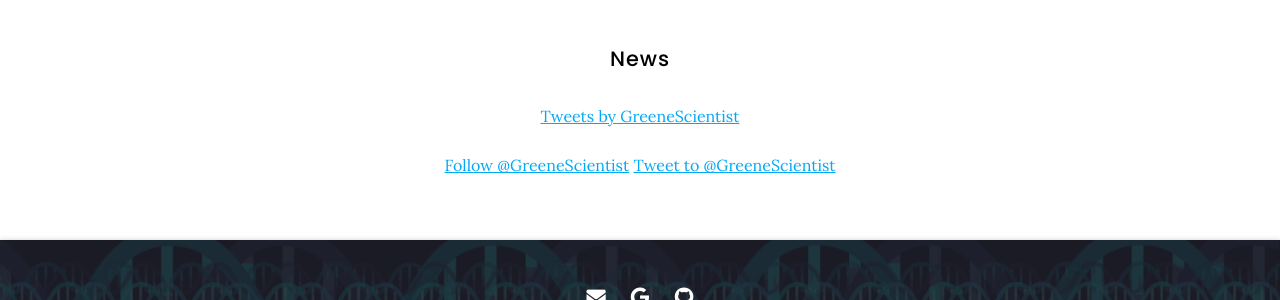
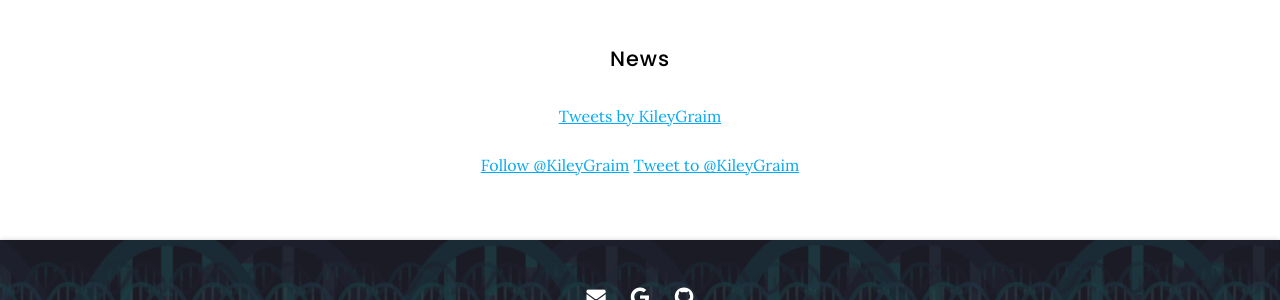
Before and after one commit to graim/GraimLabWebsite, a Jekyll site: the page built from blog/index.md, in a window 1280 px wide. Shown: the part 1429-1729 px from the top of the page. Built offline with Jekyll 4.4.1, drawn with Linux system fonts in a browser that asks for light colours; nearby versions of some CDN libraries; comment, search, counter and statistics services are not loaded.

Commit message:
Update index.md

```diff
--- a/blog/index.md
+++ b/blog/index.md
@@ -19,9 +19,9 @@
 
 <!-- Twitter embeds from https://publish.twitter.com/ -->
 
-<a class="twitter-timeline" data-width="400" data-height="400" href="https://twitter.com/GreeneScientist?ref_src=twsrc%5Etfw">Tweets by GreeneScientist</a> <script async src="https://platform.twitter.com/widgets.js" charset="utf-8"></script>
+<a class="twitter-timeline" data-width="400" data-height="400" href="https://twitter.com/KileyGraim?ref_src=twsrc%5Etfw">Tweets by KileyGraim</a> <script async src="https://platform.twitter.com/widgets.js" charset="utf-8"></script>
 {:.center}
 
-<a href="https://twitter.com/GreeneScientist?ref_src=twsrc%5Etfw" class="twitter-follow-button" data-show-count="false">Follow @GreeneScientist</a><script async src="https://platform.twitter.com/widgets.js" charset="utf-8"></script>
-<a href="https://twitter.com/intent/tweet?screen_name=GreeneScientist&ref_src=twsrc%5Etfw" class="twitter-mention-button" data-show-count="false">Tweet to @GreeneScientist</a><script async src="https://platform.twitter.com/widgets.js" charset="utf-8"></script>
+<a href="https://twitter.com/KileyGraim?ref_src=twsrc%5Etfw" class="twitter-follow-button" data-show-count="false">Follow @KileyGraim</a><script async src="https://platform.twitter.com/widgets.js" charset="utf-8"></script>
+<a href="https://twitter.com/intent/tweet?screen_name=KileyGraim&ref_src=twsrc%5Etfw" class="twitter-mention-button" data-show-count="false">Tweet to @KileyGraim</a><script async src="https://platform.twitter.com/widgets.js" charset="utf-8"></script>
 {:.center}
```
